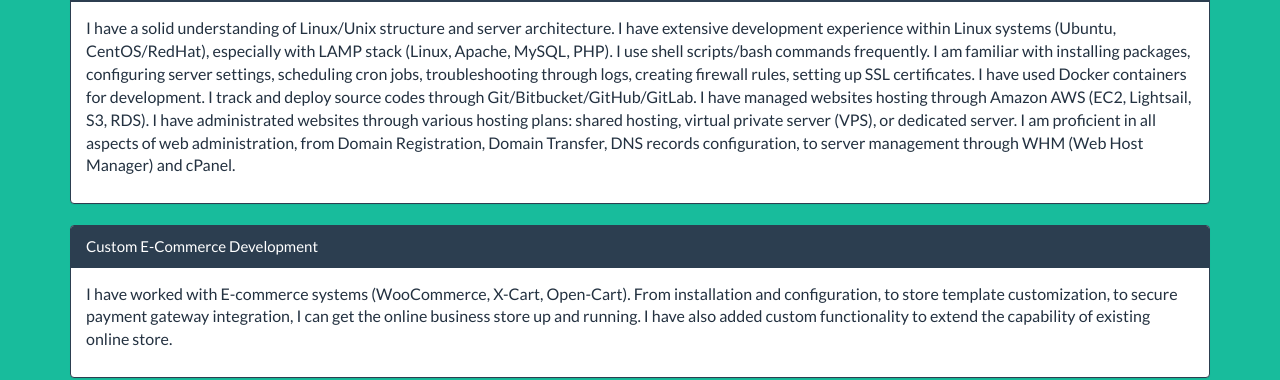
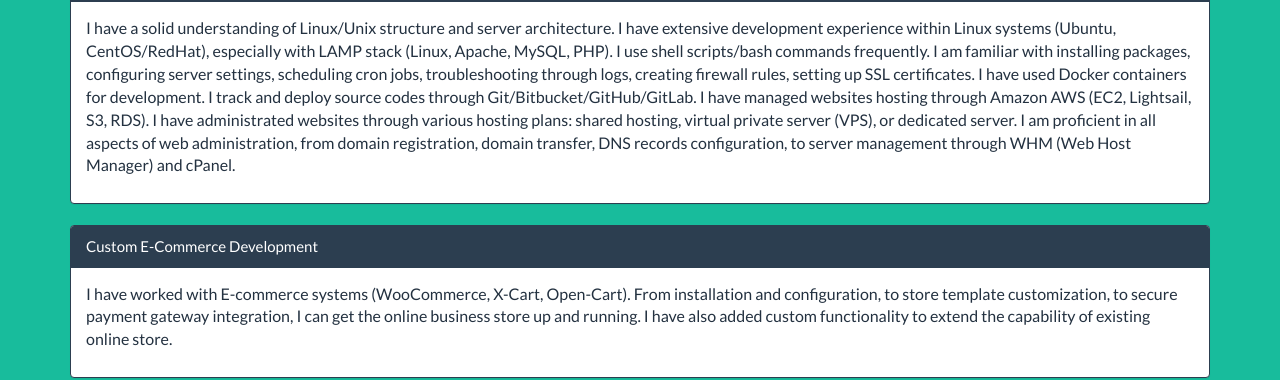
Before and after one commit to hbxtoylq/hbxtoylq.github.io, a Jekyll site: the page built from index.html, in a window 1280 px wide and 900 px high, scrolled down 4344 px. Shown: the part 242-622 px from the top of the window. Built offline with Jekyll 4.4.1, drawn with Linux system fonts in a browser that asks for light colours; nearby versions of some CDN libraries.

```diff
--- a/_includes/about.html
+++ b/_includes/about.html
@@ -90,7 +90,7 @@
       I have used Docker containers for development. I track and deploy source codes through Git/Bitbucket/GitHub/GitLab.
       I have managed websites hosting through Amazon AWS (EC2, Lightsail, S3, RDS).
        I have administrated websites through various hosting plans: shared hosting, virtual private server (VPS), or dedicated server.
-       I am proficient in all aspects of web administration, from Domain Registration, Domain Transfer, DNS records configuration, to server management
+       I am proficient in all aspects of web administration, from domain registration, domain transfer, DNS records configuration, to server management
       through WHM (Web Host Manager) and cPanel.
 
        <br>
```
